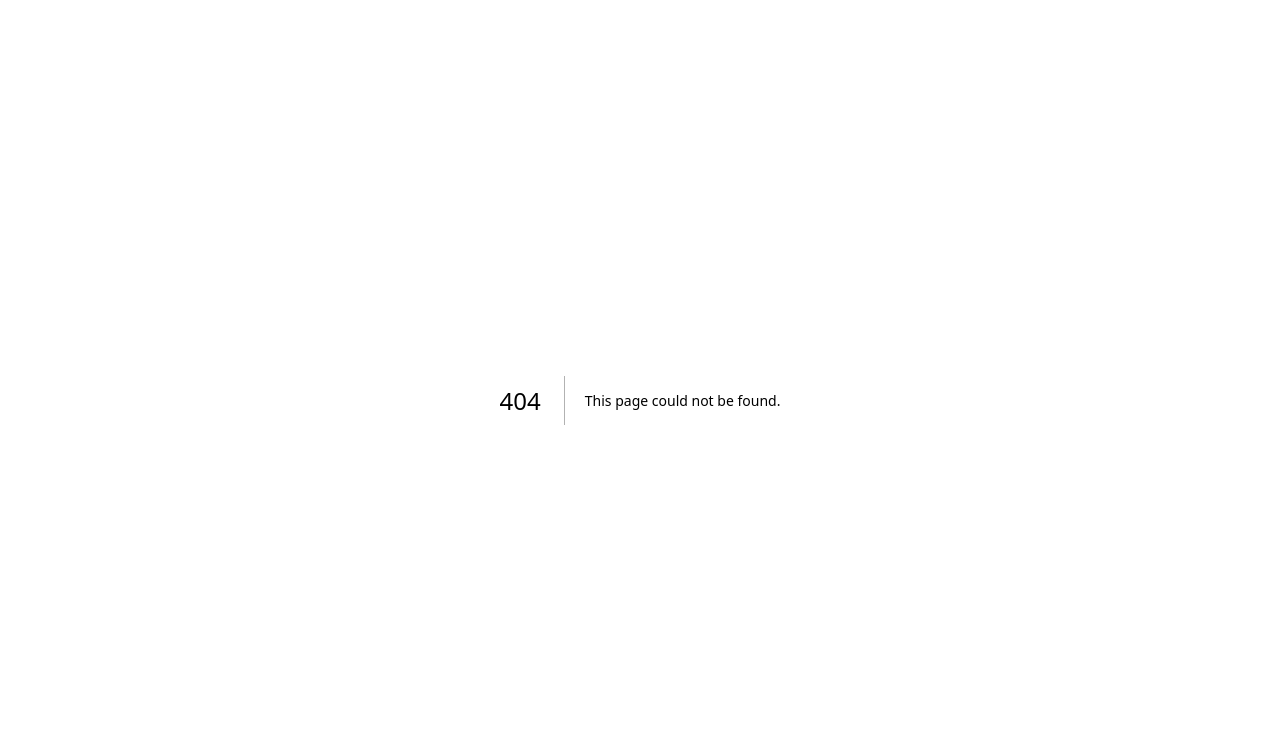
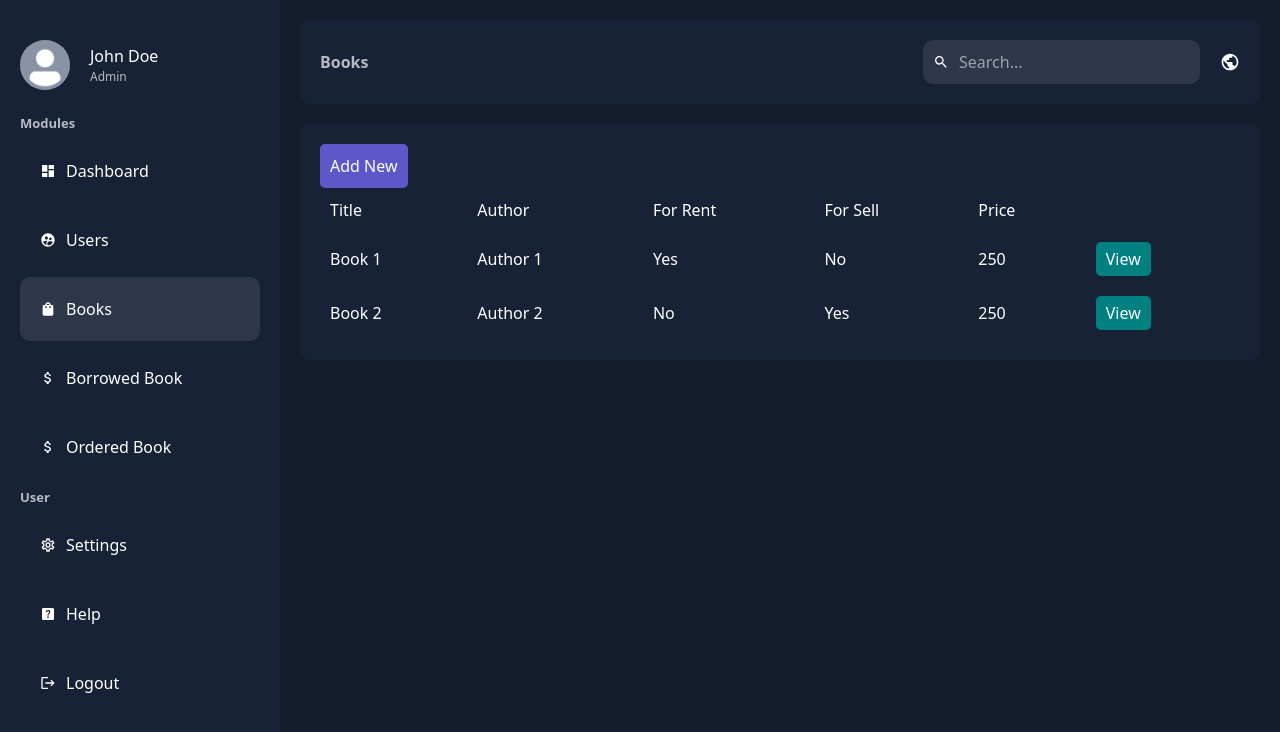
Before and after one commit to quayes007/book_rental_app, a Next.js app: page /dashboard/books in a window 1280 px wide. Before the commit this address had no page. Shown: the top 732 px of the page. Built offline with nearby package versions, Linux system fonts and the light colour scheme.

Commit message:
book list and users list

```diff
--- /dev/null
+++ b/app/dashboard/books/page.jsx
@@ -0,0 +1,75 @@
+import styles from '../../ui/dashboard/bookList/booList.module.css';
+import Link from "next/link";
+
+const books = [
+    {
+        id: 1,
+        title: "Book 1",
+        authorName: "Author 1",
+        availableForRent: true,
+        availableForSell: false,
+        price: 250
+    },
+    {
+        id: 2,
+        title: "Book 2",
+        authorName: "Author 2",
+        availableForRent: false,
+        availableForSell: true,
+        price: 250
+    }
+]
+
+const BookListPage = () => {
+    return (
+        <div className={styles.container}>
+        <div className={styles.top}>
+          {/* <Search placeholder="Search for a user..." /> */}
+          <Link href="/dashboard/users/add">
+            <button className={styles.addButton}>Add New</button>
+          </Link>
+        </div>
+        <table className={styles.table}>
+          <thead>
+            <tr>
+              <td>Title</td>
+              <td>Author</td>
+              <td>For Rent</td>
+              <td>For Sell</td>
+              <td>Price</td>
+            </tr>
+          </thead>
+          <tbody>
+            {books.map((book) => (
+              <tr key={book.id}>
+                <td>{book.title}</td>
+                <td>{book.authorName}</td>
+                {/* <td>{user.createdAt?.toString().slice(4, 16)}</td> */}
+                <td>{book.availableForRent ? "Yes" : "No"}</td>
+                <td>{book.availableForSell ? "Yes" : "No"}</td>
+                <td>{book.price}</td>
+                <td>
+                  <div className={styles.buttons}>
+                    <Link href={`/dashboard/books/${book.id}`}>
+                      <button className={`${styles.button} ${styles.view}`}>
+                        View
+                      </button>
+                    </Link>
+                    {/* <form action={deleteUser}>
+                      <input type="hidden" name="id" value={(user.id)} />
+                      <button className={`${styles.button} ${styles.delete}`}>
+                        Delete
+                      </button>
+                    </form> */}
+                  </div>
+                </td>
+              </tr>
+            ))}
+          </tbody>
+        </table>
+        {/* <Pagination count={count} /> */}
+      </div>
+    )
+}
+
+export default BookListPage;
--- a/app/dashboard/users/page.jsx
+++ b/app/dashboard/users/page.jsx
@@ -1,6 +1,94 @@
+import styles from '../../ui/dashboard/users/users.module.css'
+import Link from "next/link";
+
+const usersData = [
+    {
+        id: 1,
+        username: "John Doe",
+        email: "john.doe@example.com",
+        // createdAt: new Date("2022-01-01"),
+        role: "Admin",
+        accountType: "All",
+        firstName: "John",
+        lastName: "Doe",
+        phoneNumber: "019823223333"
+    },
+    {
+        id: 2,
+        username: "John Smith",
+        email: "smith.doe@example.com",
+        // createdAt: new Date("2022-01-01"),
+        role: "General User",
+        accountType: "Borrower",
+        firstName: "John",
+        lastName: "Smith",
+        phoneNumber: "019923223333"
+    }
+]
+
 const users = () => {
     return (
-        <div>User page</div>
+    <div className={styles.container}>
+      <div className={styles.top}>
+        {/* <Search placeholder="Search for a user..." /> */}
+        <Link href="/dashboard/users/add">
+          <button className={styles.addButton}>Add New</button>
+        </Link>
+      </div>
+      <table className={styles.table}>
+        <thead>
+          <tr>
+            <td>First Name</td>
+            <td>Last Name</td>
+            <td>Email</td>
+            <td>Phone Number</td>
+            {/* <td>Role</td> */}
+            <td>Account Type</td>
+          </tr>
+        </thead>
+        <tbody>
+          {usersData.map((user) => (
+            <tr key={user.id}>
+              {/* <td>
+                <div className={styles.user}>
+                  <Image
+                    src={"/avatar.png"}
+                    alt=""
+                    width={40}
+                    height={40}
+                    className={styles.userImage}
+                  />
+                  {user.username}
+                </div>
+              </td> */}
+              <td>{user.firstName}</td>
+              <td>{user.lastName}</td>
+              {/* <td>{user.createdAt?.toString().slice(4, 16)}</td> */}
+              <td>{user.email}</td>
+              <td>{user.phoneNumber}</td>
+              {/* <td>{user.role}</td> */}
+              <td>{user.accountType}</td>
+              <td>
+                <div className={styles.buttons}>
+                  <Link href={`/dashboard/users/${user.id}`}>
+                    <button className={`${styles.button} ${styles.view}`}>
+                      View
+                    </button>
+                  </Link>
+                  {/* <form action={deleteUser}>
+                    <input type="hidden" name="id" value={(user.id)} />
+                    <button className={`${styles.button} ${styles.delete}`}>
+                      Delete
+                    </button>
+                  </form> */}
+                </div>
+              </td>
+            </tr>
+          ))}
+        </tbody>
+      </table>
+      {/* <Pagination count={count} /> */}
+    </div>
     )
 }
 
--- /dev/null
+++ b/app/ui/dashboard/bookList/booList.module.css
@@ -0,0 +1,61 @@
+.container{
+    background-color: var(--bgSoft);
+    padding: 20px;
+    border-radius: 10px;
+    margin-top: 20px;
+  }
+
+  .top{
+    display: flex;
+    align-items: center;
+    justify-content: space-between;
+  }
+
+  .addButton{
+    padding: 10px;
+    background-color: #5d57c9;
+    color: var(--text);
+    border: none;
+    border-radius: 5px;
+    cursor: pointer;
+  }
+
+  .table{
+    width: 100%;
+  }
+
+  .table td{
+    padding: 10px;
+  }
+
+  .user{
+    display: flex;
+    align-items: center;
+    gap: 10px;
+  }
+
+  .userImage{
+    border-radius: 50%;
+    object-fit: cover;
+  }
+
+  .buttons{
+    display: flex;
+    gap: 10px;
+  }
+
+  .button{
+    padding: 5px 10px;
+    border-radius: 5px;
+    color: var(--text);
+    border: none;
+    cursor: pointer;
+  }
+
+  .view{
+    background-color: teal;
+  }
+
+  .delete{
+    background-color: crimson;
+  }
--- /dev/null
+++ b/app/ui/dashboard/users/users.module.css
@@ -0,0 +1,61 @@
+.container{
+    background-color: var(--bgSoft);
+    padding: 20px;
+    border-radius: 10px;
+    margin-top: 20px;
+  }
+
+  .top{
+    display: flex;
+    align-items: center;
+    justify-content: space-between;
+  }
+
+  .addButton{
+    padding: 10px;
+    background-color: #5d57c9;
+    color: var(--text);
+    border: none;
+    border-radius: 5px;
+    cursor: pointer;
+  }
+
+  .table{
+    width: 100%;
+  }
+
+  .table td{
+    padding: 10px;
+  }
+
+  .user{
+    display: flex;
+    align-items: center;
+    gap: 10px;
+  }
+
+  .userImage{
+    border-radius: 50%;
+    object-fit: cover;
+  }
+
+  .buttons{
+    display: flex;
+    gap: 10px;
+  }
+
+  .button{
+    padding: 5px 10px;
+    border-radius: 5px;
+    color: var(--text);
+    border: none;
+    cursor: pointer;
+  }
+
+  .view{
+    background-color: teal;
+  }
+
+  .delete{
+    background-color: crimson;
+  }
```
